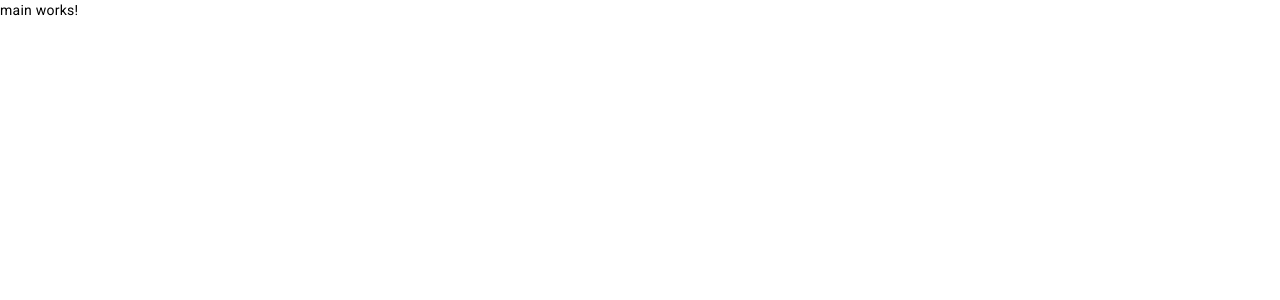
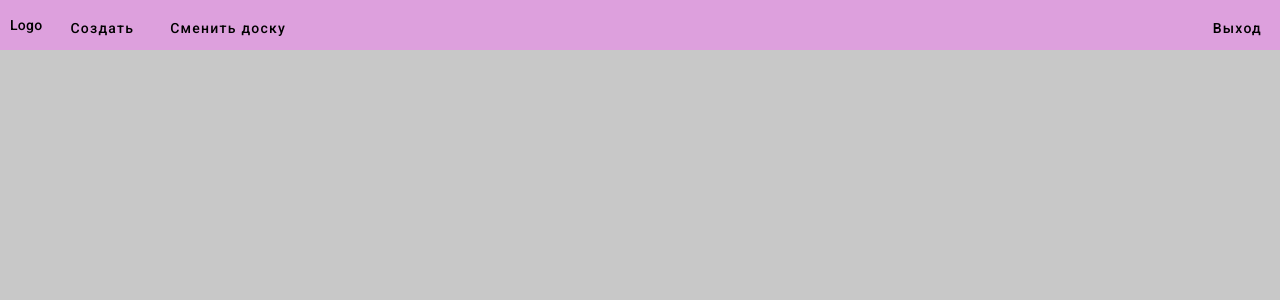
Before and after one commit to Ivan112299/notes, an Angular app: page /main in a window 1280 px wide. Shown: the top 300 px of the page. Built offline with nearby package versions, Linux system fonts and the light colour scheme.

Commit message:
add header

```diff
--- /dev/null
+++ b/src/app/layouts/main/components/header/header.component.html
@@ -0,0 +1,39 @@
+<div class="container">
+  <div class="left-menu">
+
+    <div class="header-item logo">
+      <div>Logo</div>
+    </div>
+
+    <div class="header-item">
+      <button mat-button [matMenuTriggerFor]="menu">Создать</button>
+      <mat-menu #menu="matMenu">
+        <button mat-menu-item>Доску</button>
+        <button mat-menu-item>Карточку</button>
+      </mat-menu>
+    </div>
+
+    <div class="header-item">
+      <button mat-button [matMenuTriggerFor]="menu">Сменить доску</button>
+      <mat-menu #menu="matMenu">
+        <button mat-menu-item>Доска 1</button>
+        <button mat-menu-item>Доска 2</button>
+      </mat-menu>
+    </div>
+  </div>
+
+  <div class="right-menu">
+    <div class="header-item">
+      <button mat-button>Выход</button>
+    </div>
+  </div>
+
+
+
+  <div class="header-item">
+
+  </div>
+  <div class="header-item user">
+    <div class="user-photo"></div>
+  </div>
+</div>
--- /dev/null
+++ b/src/app/layouts/main/components/header/header.component.less
@@ -0,0 +1,81 @@
+
+
+.container {
+  background-color: plum;
+  width: 100%;
+  height: 50px;
+  display: flex;
+  align-items: stretch;
+  justify-content: space-between;
+  flex-direction: row;
+}
+
+.left-menu, .right-menu {
+  display: flex;
+  flex-direction: row;
+  flex-grow: 1;
+
+  .header-item {
+    display: flex;
+    margin: 10px;
+    justify-content: center;
+  }
+}
+
+.right-menu {
+  justify-content: end;
+}
+
+.left-menu {
+  justify-content: start;
+}
+
+.logo {
+  display: flex;
+  align-items: center;
+  font-weight: 500;
+}
+
+.create-menu {
+  display: inline-flex;
+  flex-direction: column;
+  min-width: 180px;
+  max-width: 280px;
+  background-color: rgba(255, 255, 255);
+  padding: 6px 0;
+}
+
+.example-menu-item,
+.example-standalone-trigger {
+  background-color: transparent;
+  cursor: pointer;
+  border: none;
+
+  user-select: none;
+  min-width: 64px;
+  line-height: 36px;
+  padding: 0 16px;
+
+  display: flex;
+  align-items: center;
+  flex-direction: row;
+  flex: 1;
+}
+
+.example-menu-item:hover {
+  background-color: rgb(208, 208, 208);
+}
+
+.example-menu-item:active {
+  background-color: rgb(170, 170, 170);
+}
+
+.example-standalone-item {
+  background-color: rgb(239, 239, 239);
+}
+.example-standalone-item:hover {
+  background-color: rgb(208, 208, 208);
+}
+.example-standalone-item[aria-expanded='true'] {
+  background-color: rgb(208, 208, 208);
+}
--- a/src/app/layouts/main/components/main/main.component.html
+++ b/src/app/layouts/main/components/main/main.component.html
@@ -1 +1,2 @@
-<p>main works!</p>
+<app-header></app-header>
+<div class="content"></div>
--- a/src/app/layouts/main/components/main/main.component.less
+++ b/src/app/layouts/main/components/main/main.component.less
@@ -0,0 +1,8 @@
+.content {
+  background-color: rgb(200, 200, 200);
+  width: 100%;
+  height: calc(100% - 50px);  // высота хедера, вынести в переменные
+  display: flex;
+  align-items: center;
+  justify-content: center;
+}
```
Also changed, not shown: src/app/app.module.ts (+6 -2 lines), src/app/layouts/main/components/header/header.component.ts (added, +10 -0 lines).
